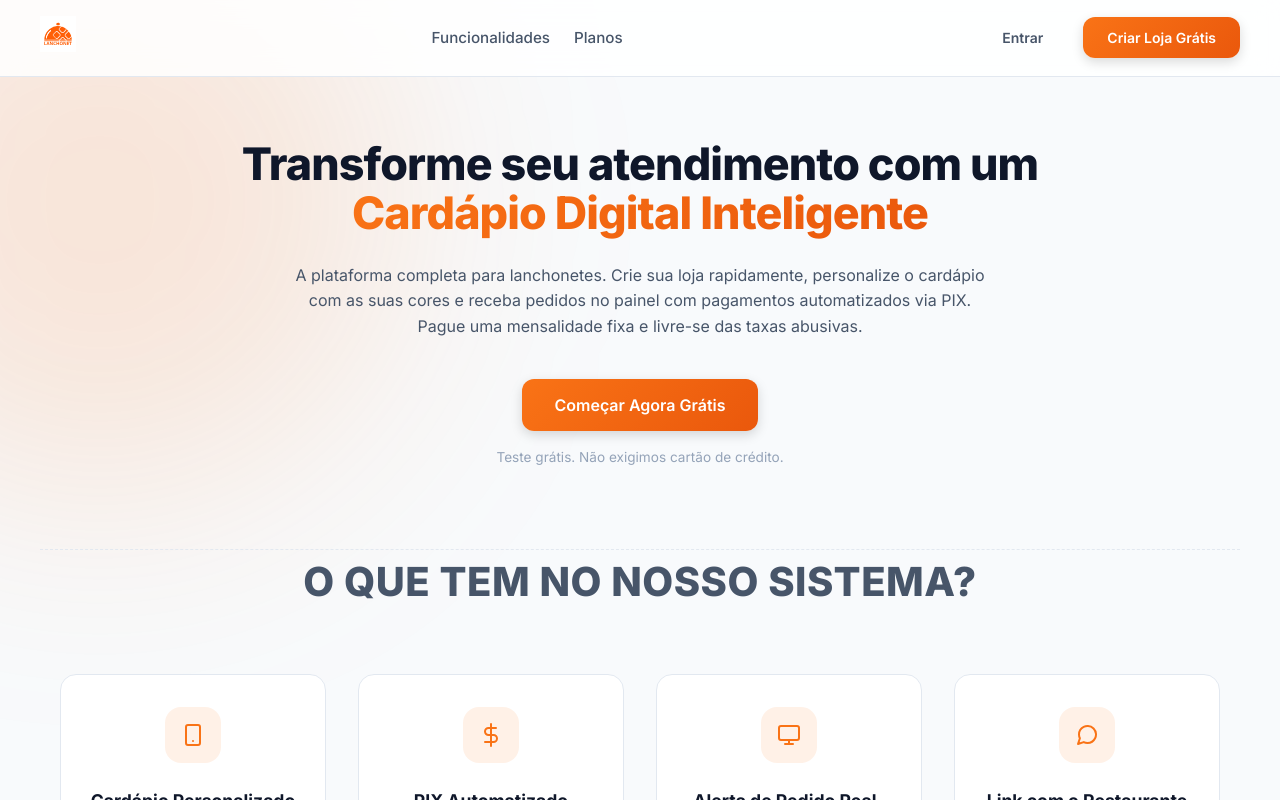
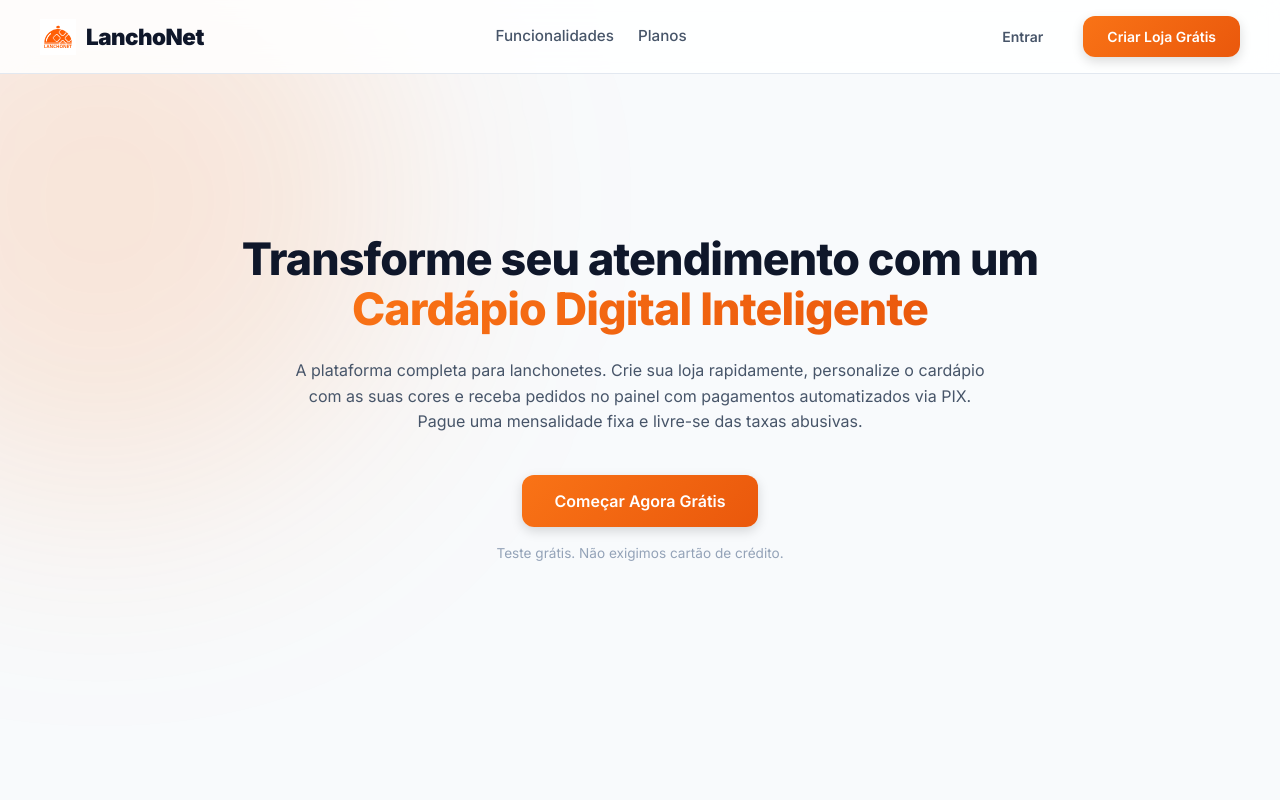
Before and after one commit to DanielFernandesNoronha/lanchonet, a React (Vite) app: page / in a window 1280 px wide. Shown: the top 800 px of the page. Built offline with nearby package versions, Linux system fonts and the light colour scheme; no server answers.

Commit message:
Layout da hero preenchendo 100vh da tela e adicionar texto LanchoNet no navbar

```diff
--- a/src/pages/landing/LandingPage.css
+++ b/src/pages/landing/LandingPage.css
@@ -82,8 +82,10 @@
   display: flex;
   flex-direction: column;
   align-items: center;
+  justify-content: center;
   text-align: center;
-  padding: 140px 0 80px;
+  min-height: 100vh;
+  padding: 80px 0;
 }
 
 .hero-title {
--- a/src/pages/landing/LandingPage.jsx
+++ b/src/pages/landing/LandingPage.jsx
@@ -15,8 +15,9 @@ export default function LandingPage() {
       {/* Fixed Header */}
       <header className="landing-header">
         <div className="container" style={{ display: 'flex', alignItems: 'center', justifyContent: 'space-between', padding: '16px 0' }}>
-          <div className="landing-logo">
+          <div className="landing-logo" style={{ display: 'flex', alignItems: 'center' }}>
             <img src={MenuLogo} alt="LanchoNet Logo" style={{ height: '36px' }} />
+            <span style={{ fontSize: '1.4rem', fontWeight: 900, color: 'var(--text-primary)', marginLeft: '10px', letterSpacing: '-0.5px' }}>LanchoNet</span>
           </div>
           <nav className="landing-nav-links">
             <a href="#features">Funcionalidades</a>
@@ -34,7 +35,7 @@ export default function LandingPage() {
       </header>
 
       {/* Hero Section */}
-      <section className="hero-section container" style={{ display: 'flex', flexDirection: 'column', alignItems: 'center', textAlign: 'center', paddingTop: '140px', paddingBottom: '80px' }}>
+      <section className="hero-section container">
         <div className="hero-content slide-up" style={{ maxWidth: '800px' }}>
           <h1 className="hero-title" style={{ fontSize: '2.8rem' }}>
             Transforme seu atendimento com um <span className="text-gradient">Cardápio Digital Inteligente</span>
```
